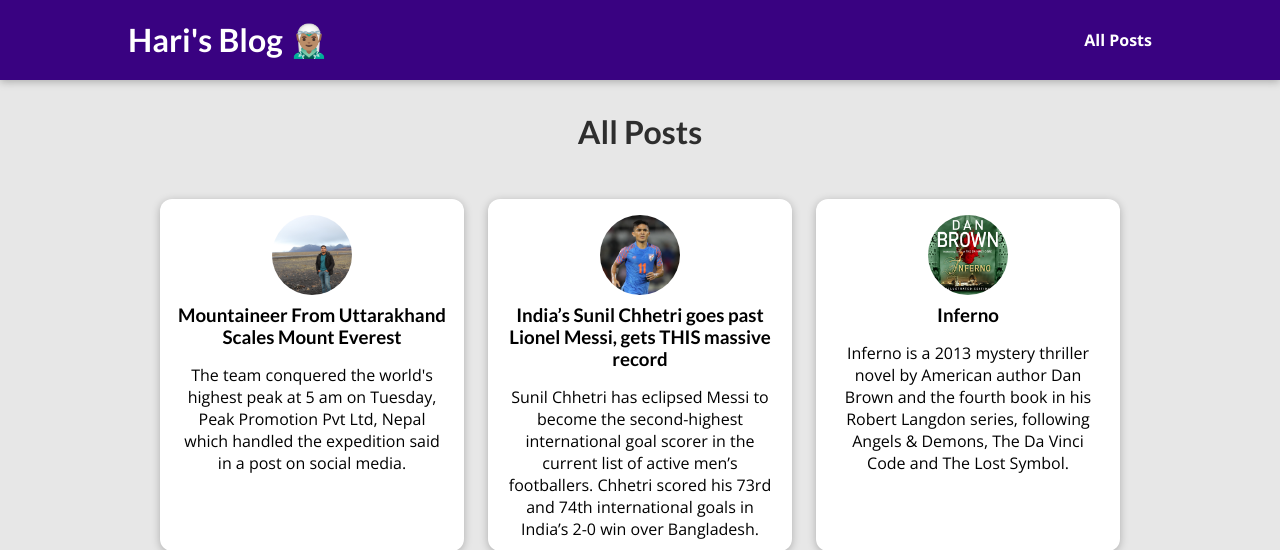
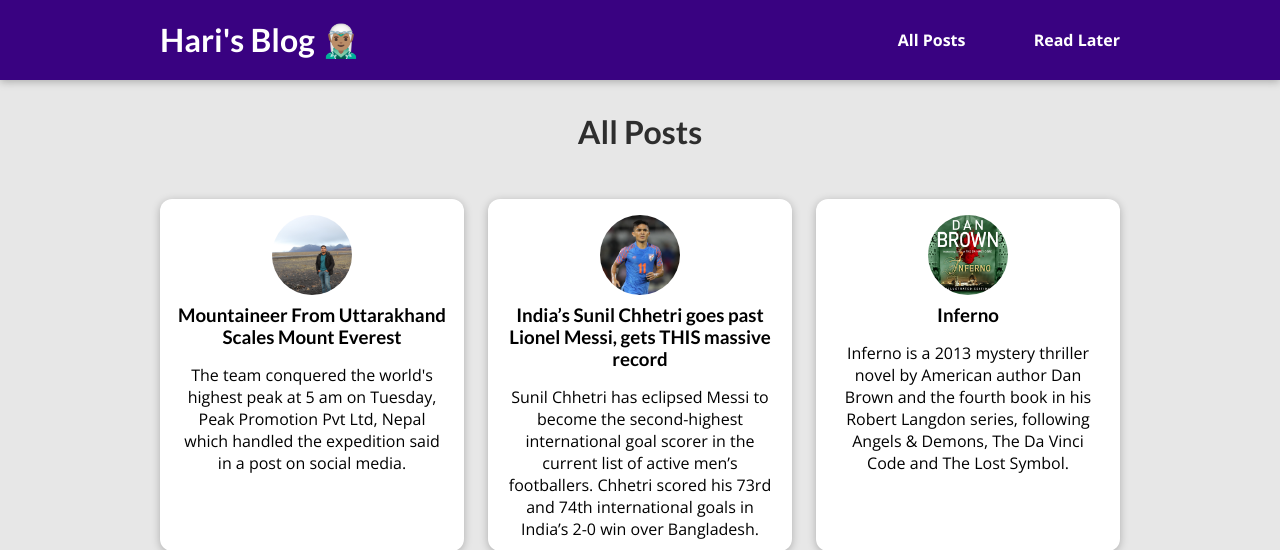
Before and after one commit to HariprasadPoojary/Django-Blog, a Django app: page /posts/ in a window 1280 px wide. Shown: the top 550 px of the page. Run offline with Django 3.2, Linux system fonts and the light colour scheme; data comes from the database, SQL or seed files in the repository; both versions use the stored data as it was after the commit.

Commit message:
update read later posts usig sessions by user in post_details page

```diff
--- a/the_site/blog/templates/blog/post_details.html
+++ b/the_site/blog/templates/blog/post_details.html
@@ -42,7 +42,7 @@
 		</div>
 		{% else %}
 		<div class="read-later">
-			<form action="{% url 'get_read_later' %}" method="post">
+			<form action="{% url 'done_read_later' %}" method="post">
 				<!-- prettier-ignore -->
 				{% csrf_token %}
 				<input
--- a/the_site/blog/urls.py
+++ b/the_site/blog/urls.py
@@ -13,5 +13,6 @@ urlpatterns = [
         views.StoreReadLaterView.as_view(),
         name="get_read_later",
     ),
+    path("done-read-later/", views.DoneReadLaterView.as_view(), name="done_read_later"),
     path("read-later/", views.ReadLaterView.as_view(), name="read_later"),
 ]
--- a/the_site/blog/views.py
+++ b/the_site/blog/views.py
@@ -135,7 +135,9 @@ class PostDetailsView(View):
         the_post = post_n_tags["the_post"]
         post_tags = post_n_tags["tags"]
         post_comments = post_n_tags["comments"]
-        read_later = True if post_slug in request.session.get("read_later_posts") else False
+        read_later = (
+            True if post_slug in request.session.get("read_later_posts") else False
+        )
         print(read_later)
         # form
         comment_form = CommentForm()
@@ -199,16 +201,24 @@ class PostTagsView(ListView):
 class StoreReadLaterView(View):
     def post(self, request):
         post_later_slug = request.POST["post_slug"]
-        print(post_later_slug)
         if request.session.get("read_later_posts") is not None:
             # key read_later_posts is available, append post
             post_later_slug_list = request.session["read_later_posts"]
             post_later_slug_list.append(post_later_slug)
             request.session["read_later_posts"] = post_later_slug_list
-            print(request.session["read_later_posts"])
         else:
             # key read_later_posts is not yet available, create a list with value
             request.session["read_later_posts"] = [post_later_slug]
+
+        return redirect("post_details", post_slug=post_later_slug)
+
+
+class DoneReadLaterView(View):
+    def post(self, request):
+        post_later_slug = request.POST["post_slug"]
+        post_later_slug_list = request.session["read_later_posts"]
+        post_later_slug_list.remove(post_later_slug)
+        request.session["read_later_posts"] = post_later_slug_list
 
         return redirect("post_details", post_slug=post_later_slug)
 
@@ -221,7 +231,6 @@ class ReadLaterView(ListView):
     def get_queryset(self, **kwargs):
         posts_data_set = super().get_queryset()
         posts_list = self.request.session.get("read_later_posts")
-        print(posts_list)
         posts_data_set = self.model.objects.filter(slug__in=posts_list)
 
         return posts_data_set
--- a/the_site/static/base.css
+++ b/the_site/static/base.css
@@ -35,6 +35,7 @@ h3 {
 	text-decoration: none;
 	color: white;
 	font-weight: bold;
+	margin: 0 2rem;
 }
 
 #main-navigation a:hover,
--- a/the_site/templates/base.html
+++ b/the_site/templates/base.html
@@ -15,6 +15,7 @@
 			<h1><a href=" {% url 'index' %} ">Hari's Blog 🧝🏽‍♂️</a></h1>
 			<nav>
 				<a href=" {% url 'posts' %} ">All Posts</a>
+				<a href="{% url 'read_later' %}">Read Later</a>
 			</nav>
 		</header>
 		{% block body_content %}{% endblock body_content %}
```
Also changed, not shown: the_site/db.sqlite3.
